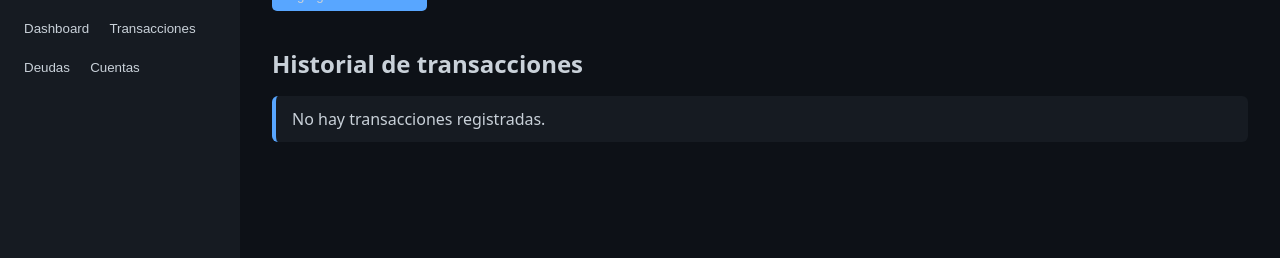
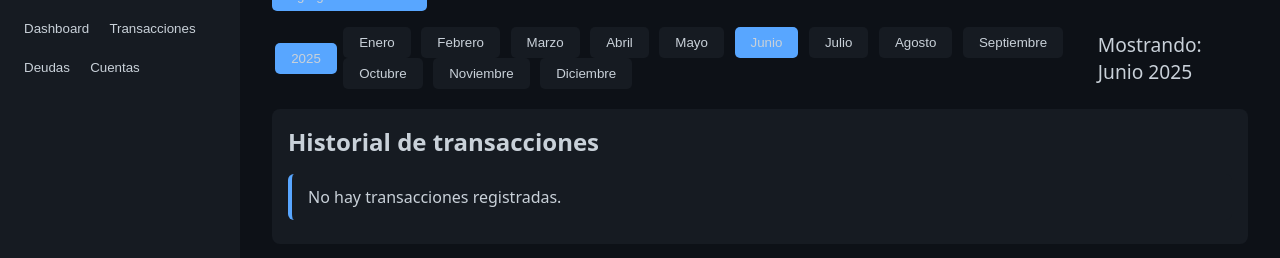
Before and after one commit to CristhianDaza/finTrack, a plain HTML site: page index.html in a window 1280 px wide. Both pictures are taken after a click on the button "Transacciones". Shown: the part 52-310 px from the top of the page. Drawn offline with Linux system fonts and the light colour scheme.

Commit message:
feat: implement transaction filtering by year and month with UI controls

```diff
--- a/index.html
+++ b/index.html
@@ -61,6 +61,24 @@
             </form>
           </div>
         </div>
+        <div id="filter-controls" class="filter-controls">
+          <div id="year-buttons" class="year-buttons"></div>
+          <div id="month-buttons" class="month-buttons">
+            <button data-month="01">Enero</button>
+            <button data-month="02">Febrero</button>
+            <button data-month="03">Marzo</button>
+            <button data-month="04">Abril</button>
+            <button data-month="05">Mayo</button>
+            <button data-month="06">Junio</button>
+            <button data-month="07">Julio</button>
+            <button data-month="08">Agosto</button>
+            <button data-month="09">Septiembre</button>
+            <button data-month="10">Octubre</button>
+            <button data-month="11">Noviembre</button>
+            <button data-month="12">Diciembre</button>
+          </div>
+          <div class="current-filter" id="current-filter"></div>
+        </div>
         <div id="transaction-list" class="transaction-list">
           <h2>Historial de transacciones</h2>
           <ul id="transactions-container"></ul>
--- /dev/null
+++ b/scripts/components/utils.js
@@ -0,0 +1,16 @@
+export function translateAccount(account) {
+  const map = {
+    savings: "Ahorro",
+    cash: "Efectivo",
+    bank: "Banco"
+  };
+  return map[account] || account;
+}
+
+export function formatCOP(value) {
+  return new Intl.NumberFormat("es-CO", {
+    style: "currency",
+    currency: "COP",
+    maximumFractionDigits: 0
+  }).format(value);
+}
--- /dev/null
+++ b/scripts/filters.js
@@ -0,0 +1,95 @@
+import { getTransactions } from './storage.js';
+import { translateAccount, formatCOP } from './components/utils.js';
+
+export function setupFilters() {
+  const yearButtonsContainer = document.getElementById('year-buttons');
+  const monthButtons = document.querySelectorAll('.month-buttons button');
+  const currentFilterDisplay = document.getElementById('current-filter');
+
+  const transactions = getTransactions();
+  const years = new Set(transactions.map(t => new Date(t.date).getFullYear()));
+  const currentYear = new Date().getFullYear();
+
+  // Añadir el año actual
+  years.add(currentYear);
+
+  // Crear botones de año
+  years.forEach(year => {
+    const button = document.createElement('button');
+    button.textContent = year;
+    button.dataset.year = year;
+    if (year === currentYear) button.classList.add('active');
+    yearButtonsContainer.appendChild(button);
+  });
+
+  // Activar el mes actual
+  const currentMonth = String(new Date().getMonth() + 1).padStart(2, '0');
+  monthButtons.forEach(button => {
+    if (button.dataset.month === currentMonth) {
+      button.classList.add('active');
+    }
+  });
+
+  updateCurrentFilterDisplay(currentYear, currentMonth);
+
+  // Event listeners para filtrar
+  yearButtonsContainer.addEventListener('click', (e) => {
+    if (e.target.tagName === 'BUTTON') {
+      const activeYearButton = document.querySelector('.year-buttons .active');
+      if (activeYearButton) activeYearButton.classList.remove('active');
+      e.target.classList.add('active');
+      updateCurrentFilterDisplay(e.target.dataset.year, document.querySelector('.month-buttons .active').dataset.month);
+      filterTransactions();
+    }
+  });
+
+  monthButtons.forEach(button => {
+    button.addEventListener('click', () => {
+      const activeMonthButton = document.querySelector('.month-buttons .active');
+      if (activeMonthButton) activeMonthButton.classList.remove('active');
+      button.classList.add('active');
+      updateCurrentFilterDisplay(document.querySelector('.year-buttons .active').dataset.year, button.dataset.month);
+      filterTransactions();
+    });
+  });
+}
+
+function filterTransactions() {
+  const activeYear = document.querySelector('.year-buttons .active').dataset.year;
+  const activeMonth = document.querySelector('.month-buttons .active').dataset.month;
+  const transactions = getTransactions();
+  const filtered = transactions.filter(t => {
+    const date = new Date(t.date);
+    return date.getFullYear() == activeYear && String(date.getMonth() + 1).padStart(2, '0') == activeMonth;
+  });
+  renderFilteredTransactions(filtered);
+}
+
+function renderFilteredTransactions(transactions) {
+  const container = document.getElementById('transactions-container');
+  container.innerHTML = '';
+  transactions.forEach(tx => {
+    const li = document.createElement('li');
+    li.classList.add(tx.type);
+    li.innerHTML = `
+      <div class="tx-left">
+        <div class="tx-icon">${tx.type === "income" ? "💰" : "💸"}</div>
+        <div class="tx-details">
+          <div class="tx-category">${tx.category}</div>
+          <div class="tx-account">${translateAccount(tx.account)}</div>
+        </div>
+      </div>
+      <div class="tx-right">
+        <div class="tx-amount">${formatCOP(tx.amount)}</div>
+        <div class="tx-date">${tx.date}</div>
+      </div>
+    `;
+    container.appendChild(li);
+  });
+}
+
+function updateCurrentFilterDisplay(year, month) {
+  const monthNames = ["Enero", "Febrero", "Marzo", "Abril", "Mayo", "Junio", "Julio", "Agosto", "Septiembre", "Octubre", "Noviembre", "Diciembre"];
+  const currentFilterDisplay = document.getElementById('current-filter');
+  currentFilterDisplay.textContent = `Mostrando: ${monthNames[parseInt(month, 10) - 1]} ${year}`;
+}
--- a/scripts/finance.js
+++ b/scripts/finance.js
@@ -1,5 +1,6 @@
 import { saveTransaction, getTransactions } from './storage.js';
 import { NotificationService } from './components/notification.js';
+import { translateAccount, formatCOP } from './components/utils.js';
 
 export function setupTransactionForm() {
   const typeSelect = document.getElementById("type");
@@ -66,24 +67,6 @@ export function setupTransactionForm() {
   renderTransactionList();
 }
 
-function translateAccount(account) {
-  const map = {
-    savings: "Ahorro",
-    cash: "Efectivo",
-    bank: "Banco"
-  };
-  return map[account] || account;
-}
-
-function formatCOP(value) {
-  return new Intl.NumberFormat("es-CO", {
-    style: "currency",
-    currency: "COP",
-    maximumFractionDigits: 0
-  }).format(value);
-}
-
-
 export function renderTransactionList() {
   const container = document.getElementById("transactions-container");
   const transactions = getTransactions();
--- a/scripts/main.js
+++ b/scripts/main.js
@@ -1,5 +1,6 @@
 import { switchView } from './ui.js';
 import { setupTransactionForm } from './finance.js';
+import { setupFilters } from './filters.js';
 
 document.addEventListener('DOMContentLoaded', () => {
   document.querySelectorAll('[data-view]').forEach(button => {
@@ -10,6 +11,7 @@ document.addEventListener('DOMContentLoaded', () => {
   });
 
   setupTransactionForm();
+  setupFilters();
 
   const modal = document.getElementById('transaction-modal');
   const addTransactionBtn = document.getElementById('add-transaction-btn');
--- a/styles/main.css
+++ b/styles/main.css
@@ -122,8 +122,45 @@ body {
   background-color: var(--accent);
 }
 
+.filter-controls {
+  display: flex;
+  justify-content: space-between;
+  align-items: center;
+  margin-bottom: 1rem;
+}
+
+.year-buttons button,
+.month-buttons button {
+  background-color: var(--accent);
+  color: var(--text);
+  border: none;
+  padding: 0.5rem 1rem;
+  margin: 0 0.2rem;
+  border-radius: 5px;
+  cursor: pointer;
+  transition: background-color 0.3s ease;
+}
+
+.year-buttons button.active,
+.month-buttons button.active {
+  background-color: var(--primary);
+}
+
+.year-buttons button:hover,
+.month-buttons button:hover {
+  background-color: var(--primary);
+}
+
+.current-filter {
+  font-size: 1.2rem;
+  color: var(--text);
+}
+
 .transaction-list {
   margin-top: 20px;
+  background: var(--accent);
+  padding: 1rem;
+  border-radius: 8px;
 }
 
 .transaction-list h2 {
@@ -131,8 +168,17 @@ body {
 }
 
 .transaction-list ul {
-  list-style: none;
+  list-style-type: none;
   padding: 0;
+}
+
+.transaction-list li {
+  padding: 0.5rem;
+  border-bottom: 1px solid var(--bg-color);
+}
+
+.transaction-list li:last-child {
+  border-bottom: none;
 }
 
 .transaction-list li.expense {
```
